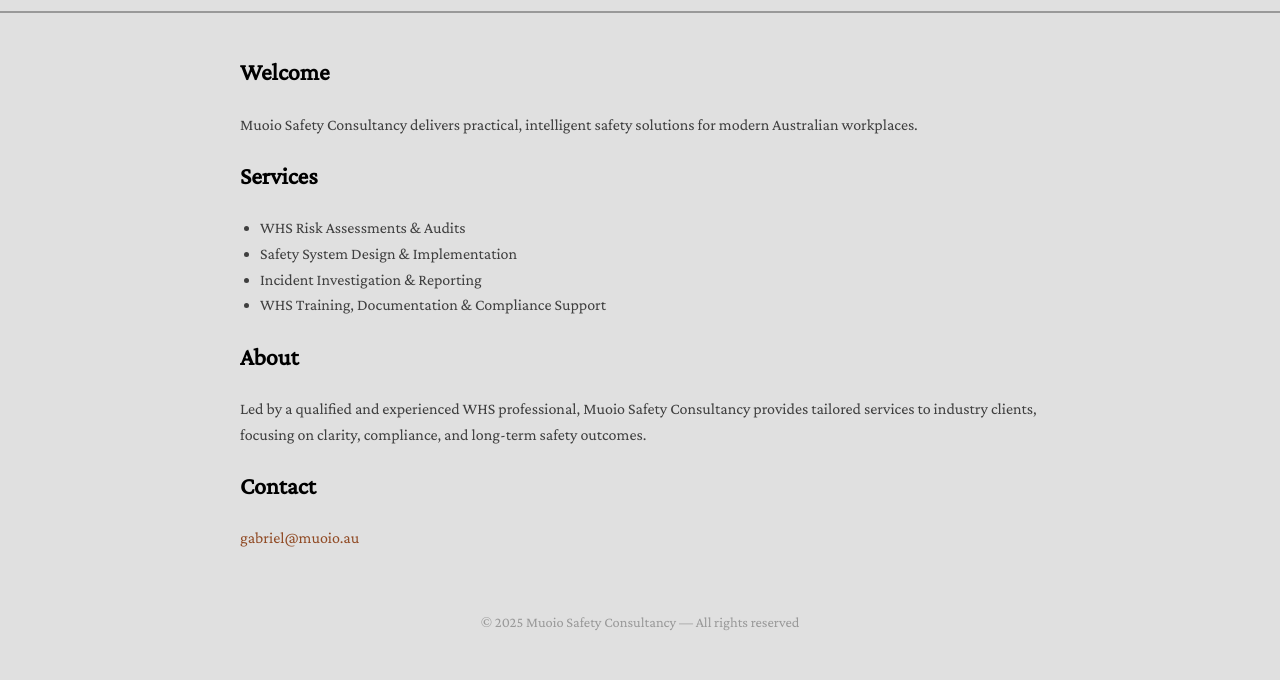
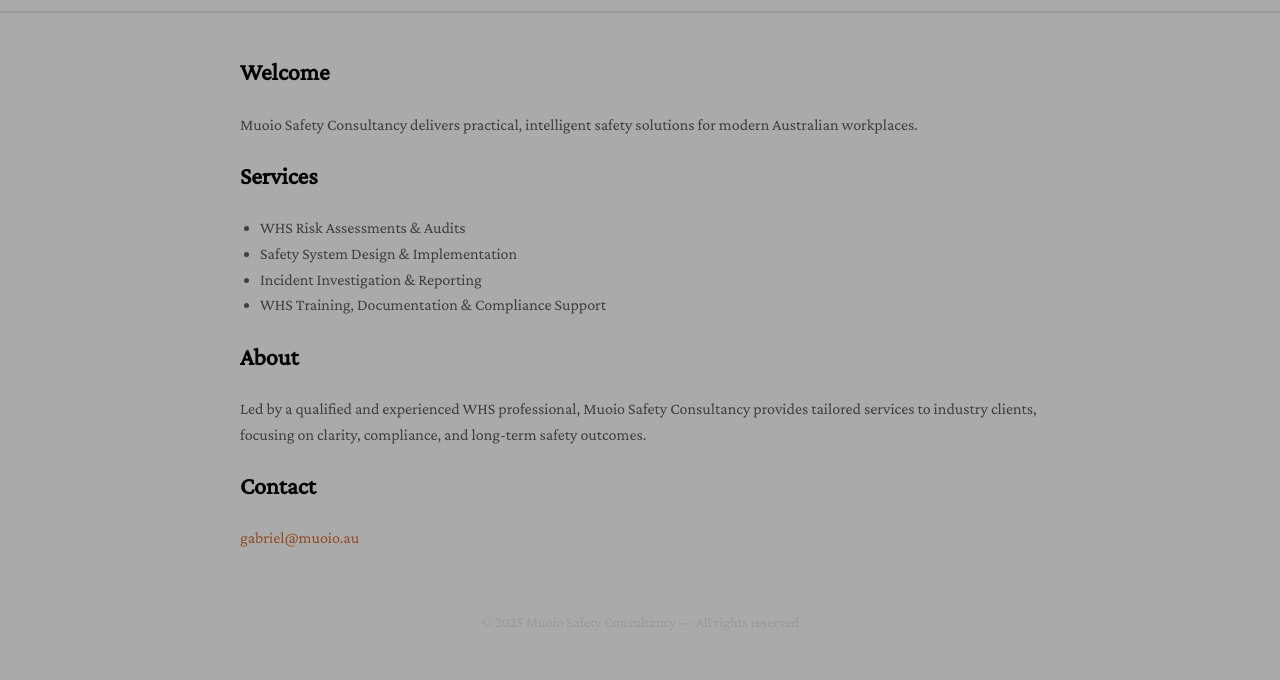
Before and after one commit to Gabriel-Muoio/muoio-safety-consultancy, a plain HTML site: page index.html in a window 1280 px wide. Shown: the part 120-800 px from the top of the page. Drawn offline with nearby package versions, Linux system fonts and the light colour scheme.

Commit message:
Update index.html

```diff
--- a/index.html
+++ b/index.html
@@ -11,7 +11,7 @@
       --white: #ffffff;
       --black:#000000;
       --text: #3f3f3f;
-      --background: #e0e0e0; /* Try ,3a3a3a 333, 404040 etc. */
+      --background: #aaaaaa; /* Try ,3a3a3a 333, 404040 etc. */
       --muted: #999;
     }
 
```
